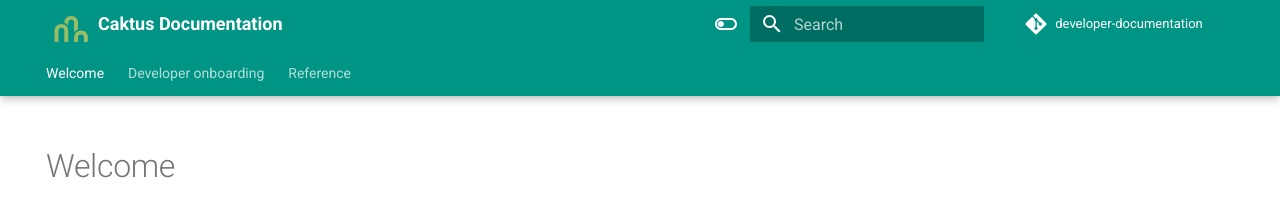
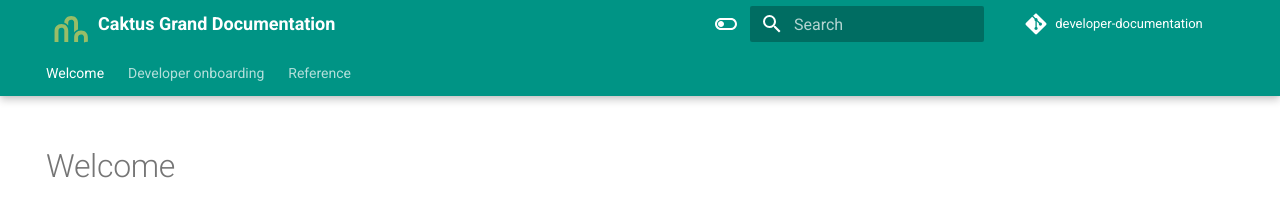
Before and after one commit to caktus/guidebook, an MkDocs documentation site: the page built from docs/index.md, in a window 1280 px wide. Shown: the top 206 px of the page. Built offline with MkDocs 1.6.1 and Material for MkDocs 9.7.7, drawn with Linux system fonts in a browser that asks for light colours; comment, search, counter and statistics services are not loaded.

Commit message:
Name Change

```diff
--- a/mkdocs.yml
+++ b/mkdocs.yml
@@ -1,4 +1,4 @@
-site_name: Caktus Documentation
+site_name: Caktus Grand Documentation
 
 copyright: "&copy; 2015 - <script>document.write(new Date().getFullYear())</script> <a href='https://www.caktusgroup.com' target='_blank'>Caktus Group</a>"
 
```
